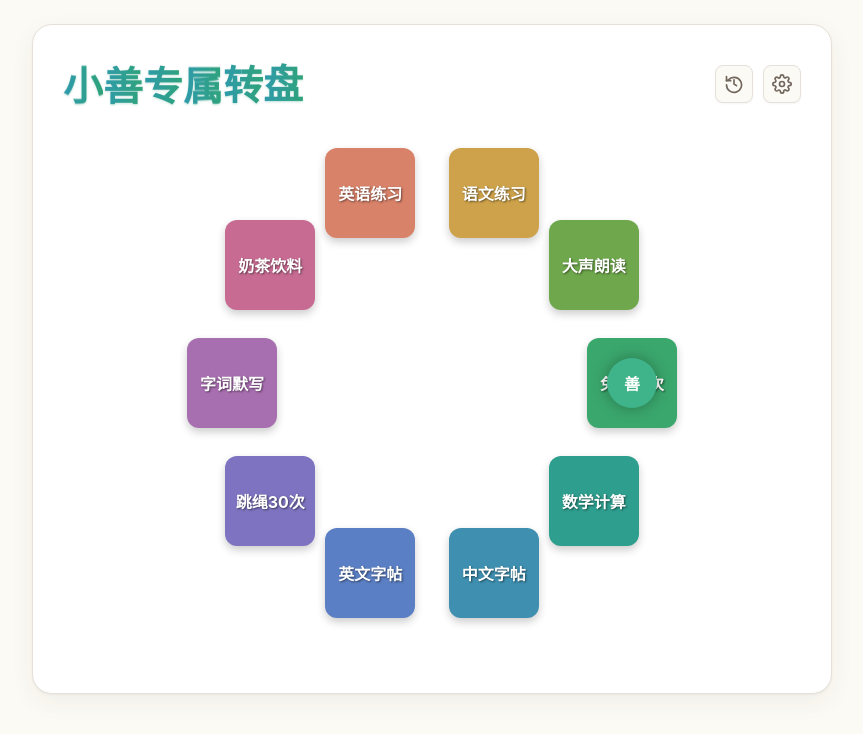
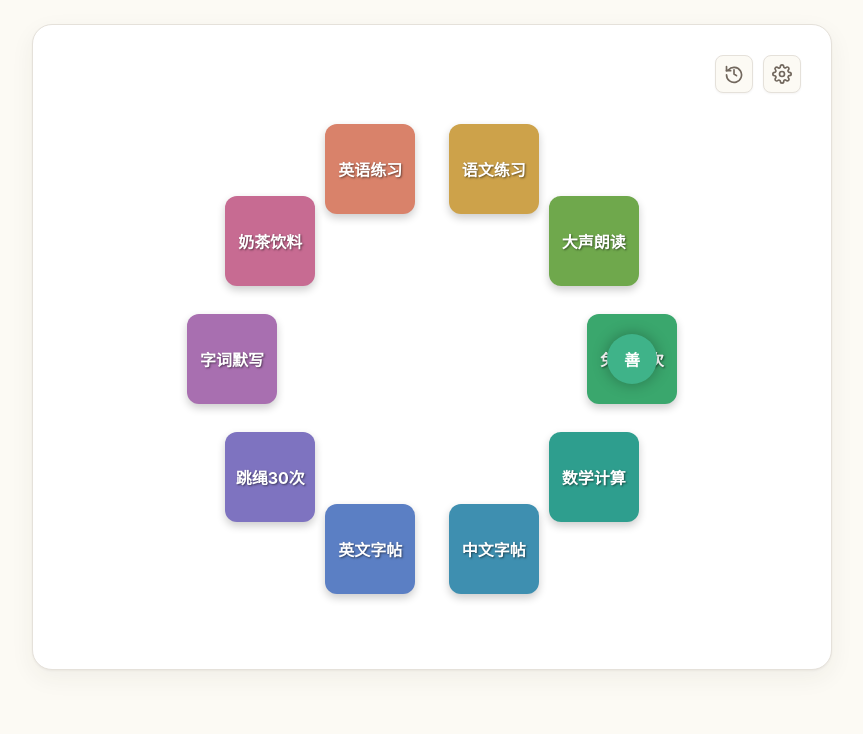
Before and after one commit to firendvip/ShawnStudyStation, a plain HTML site: page vendor/lottery/index.html in a window 1280 px wide. Shown: the whole page, without its empty margins (208-1071 px from the left). Drawn offline with Linux system fonts and the light colour scheme.

Commit message:
fix: 日记切换标签彻底防晃动;转盘去除标题

```diff
--- a/vendor/lottery/index.html
+++ b/vendor/lottery/index.html
@@ -54,55 +54,9 @@
 
         .header {
             display: flex;
-            justify-content: space-between;
+            justify-content: flex-end;
             align-items: center;
-            margin-bottom: 20px;
-        }
-
-        h1 {
-            font-size: 2.5rem;
-            font-weight: 800;
-            cursor: pointer;
-            white-space: nowrap;
-            /* 加深的薄荷青柠渐变，缓慢横向流动，像水面波光；
-               回退色为饱和薄荷绿，clip 不生效时仍清晰可见 */
-            color: #2fa37a;
-            /* 轻柔 halo 提升可读性，不破坏清新感 */
-            filter: drop-shadow(0 1px 1px rgba(47,154,122,0.25));
-        }
-
-        /* 根因：标题字形被拆进逐字 inline-block <span>，而 background-clip:text 原本只设在父级 h1 上；
-           inline-block 子 span 自成绘制上下文，父级的 clip 填充无法作用到子 span 的字形 ——
-           叠加父级 -webkit-text-fill-color:transparent 继承下来，导致整段标题透明、看不见。
-           修法：把渐变 + clip 直接设在每个 .wave-char 上（各字 clip 到自身字形），
-           所有字用同一条加深的薄荷青柠渐变（stops 一致）且 flow 动画同步，
-           视觉上是一条连贯波光，颜色完整、不发淡不断裂；span 仍只用 transform 做海浪上下位移。
-           clip 失效时回退到饱和薄荷绿 #2fa37a，仍清晰可见。 */
-        h1 .wave-char {
-            display: inline-block;
-            color: #2fa37a;
-            background: linear-gradient(90deg, #2fa37a, #4fb84a, #2f9aad, #2fa37a);
-            background-size: 300% 100%;
-            -webkit-background-clip: text;
-            background-clip: text;
-            -webkit-text-fill-color: transparent;
-            animation: waveChar 2.4s ease-in-out infinite, titleFlow 6s linear infinite;
-            animation-delay: var(--wave-delay, 0s), 0s;
-            will-change: transform, background-position;
-        }
-
-        @keyframes titleFlow {
-            from { background-position: 0% 50%; }
-            to   { background-position: 300% 50%; }
-        }
-
-        @keyframes waveChar {
-            0%, 100% { transform: translateY(0); }
-            50%      { transform: translateY(-9px); }
-        }
-
-        @media (prefers-reduced-motion: reduce) {
-            h1, h1 .wave-char { animation: none; }
+            margin-bottom: 16px;
         }
 
         .header-icons {
@@ -447,10 +401,6 @@
                 font-size: 12px;
             }
 
-            h1 {
-                font-size: 2rem;
-            }
-
             .header {
                 flex-direction: column;
                 gap: 10px;
@@ -473,10 +423,6 @@
                 font-size: 10px;
             }
 
-            h1 {
-                font-size: 1.8rem;
-            }
-
             .player {
                 width: 40px;
                 height: 40px;
@@ -488,7 +434,6 @@
 <body>
     <div class="container">
         <div class="header">
-            <h1 id="game-title">小善走格子</h1>
             <div class="header-icons">
                 <button class="icon-btn" id="help-btn" title="获奖记录" aria-label="获奖记录">
                     <svg viewBox="0 0 24 24" fill="none" stroke="currentColor" stroke-width="2" stroke-linecap="round" stroke-linejoin="round" aria-hidden="true">
@@ -546,7 +491,6 @@
 
     <script>
         document.addEventListener('DOMContentLoaded', function() {
-            const gameTitle = document.getElementById('game-title');
             const playerElement = document.getElementById('player');
             const historyList = document.getElementById('history-list');
             const settingsBtn = document.getElementById('settings-btn');
@@ -581,8 +525,7 @@
             // 中奖历史记录
             let history = JSON.parse(localStorage.getItem('circleHistory')) || [];
 
-            // 标题与转球：来自账号（昵称 + 头像），由主站通过 postMessage 下发
-            let gameTitleText = "小善专属转盘";
+            // 转球：来自账号（昵称首字 + 头像），由主站通过 postMessage 下发
             let playerText = "善";
             let playerImage = "";
 
@@ -594,26 +537,8 @@
             let timer = null;
             let speed = 50; // 初始速度(ms)
 
-            // 把标题按字符拆成 <span>，逐字递增 animation-delay，形成行进的海浪波动
-            // 昵称变化时会随 initGame 重新渲染
-            function renderWaveTitle(text) {
-                gameTitle.textContent = '';
-                const chars = Array.from(text);
-                const STEP = 0.12; // 每个字相位延迟 (s)
-                chars.forEach((ch, i) => {
-                    const span = document.createElement('span');
-                    span.className = 'wave-char';
-                    span.style.setProperty('--wave-delay', (i * STEP) + 's');
-                    span.textContent = ch;
-                    gameTitle.appendChild(span);
-                });
-            }
-
             // 初始化游戏
             function initGame() {
-                // 设置标题和角色名称（逐字波浪渲染）
-                renderWaveTitle(gameTitleText);
-
                 // 设置角色图片或文本
                 updatePlayerDisplay();
 
@@ -865,10 +790,9 @@
                 }
             }
 
-            // 接收主站下发的账号信息：昵称 → 标题「{昵称}专属转盘」，头像 → 转球图案
+            // 接收主站下发的账号信息：昵称首字 → 转球文字，头像 → 转球图案
             function applyAccount(nickname, avatar) {
                 const nick = (nickname || '').trim();
-                gameTitleText = (nick || '小善') + '专属转盘';
                 playerText = (nick || '小善').charAt(0);
                 playerImage = avatar || '';
                 initGame();
```
Also changed, not shown: index.html (+6 -1 lines), vendor/diary/index.html (+2 -2 lines).
